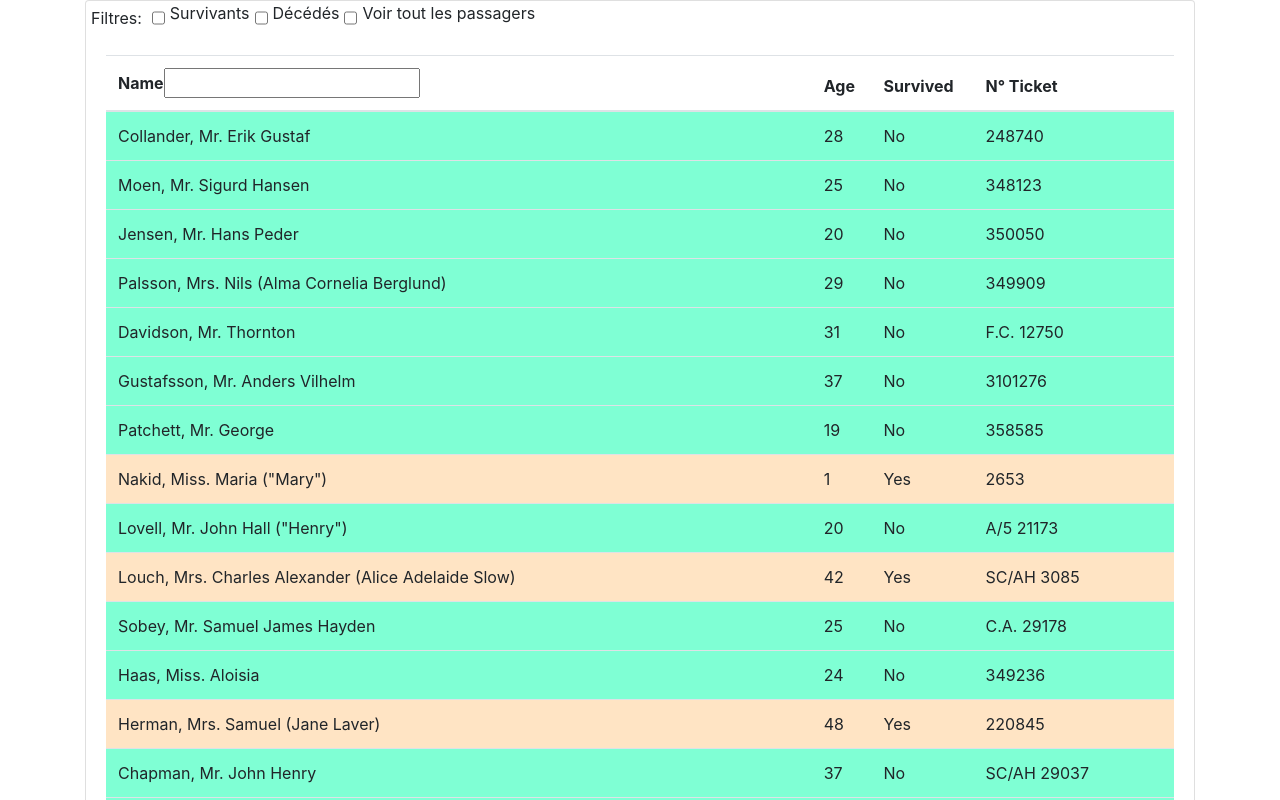
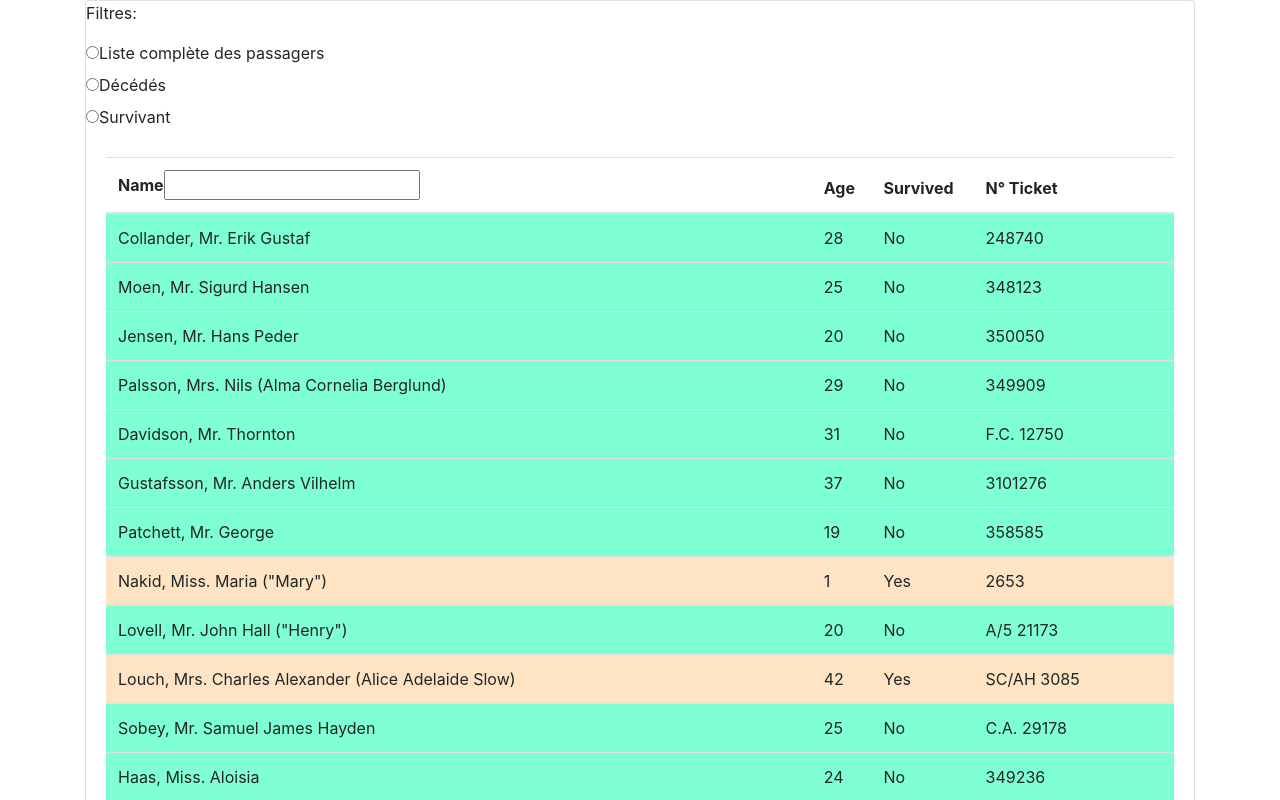
Before and after one commit to BaptBolt/titanic-tables, a React (Create React App) app: page / in a window 1280 px wide. Shown: the top 800 px of the page. Built offline with nearby package versions, Linux system fonts and the light colour scheme.

Commit message:
filtres finis

```diff
--- a/src/App.js
+++ b/src/App.js
@@ -29,15 +29,23 @@
   return (
     <div className="container">
       <div className="card">
-        <div className="filters">
-        <p className="title-filter">Filtres:</p>
-        <input className="filter" type="checkbox" id="survivants" name="survivants" onClick={handleFilterSurvivedYes} />
-        <label for="surviavnts">Survivants</label>
-        <input className="filter" type="checkbox" id="décédés" name="décédés" onClick={handleFilterSurvivedNo}/>
-        <label for="Décédés">Décédés</label>
-        <input className="filter" type="checkbox" id="all" name="all" onClick={handleFilterAllPassengers}/>
-        <label for="all">Voir tout les passagers</label>
-        </div>
+      <p>Filtres:</p>
+
+<div>
+  <input type="radio" id="huey" name="status" value="huey"
+         onClick={handleFilterAllPassengers} />
+  <label for="huey">Liste complète des passagers</label>
+</div>
+
+<div>
+  <input type="radio" id="dewey" name="status" value="dewey" onClick={handleFilterSurvivedNo}/>
+  <label for="dewey">Décédés</label>
+</div>
+
+<div>
+  <input type="radio" id="louie" name="status" value="louie" onClick={handleFilterSurvivedYes}/>
+  <label for="louie">Survivant</label>
+</div>
         <div className="card-body">
           <table className="table table-striped">
             <thead>
```
